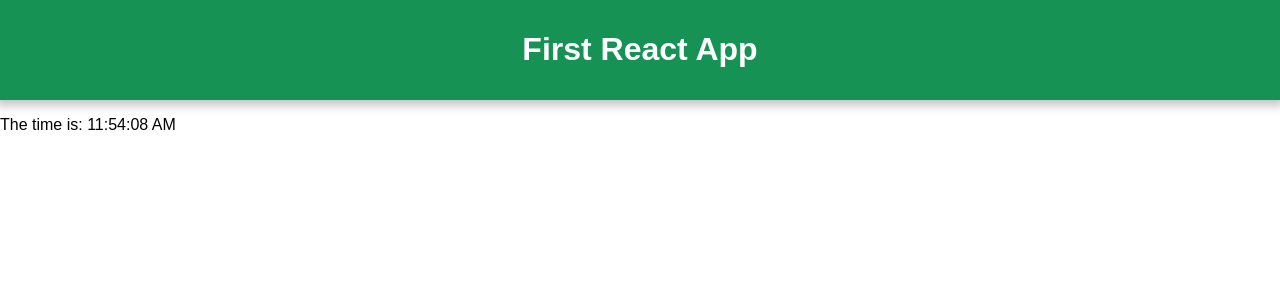
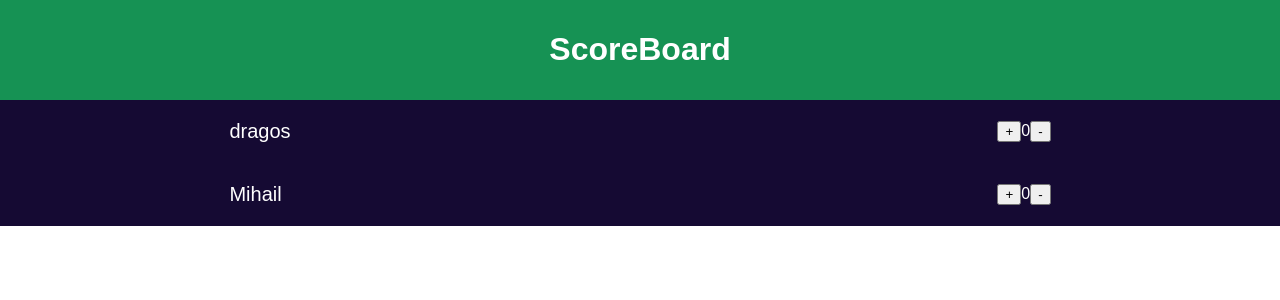
Before and after one commit to dragosbus/reactjs-for-beginners, a React (Create React App) app in the folder lecture/: page / in a window 1280 px wide. Shown: the top 300 px of the page. Built offline with nearby package versions, Linux system fonts and the light colour scheme.

Commit message:
added player component

```diff
--- a/lecture/src/App.css
+++ b/lecture/src/App.css
@@ -9,3 +9,17 @@
   padding: 10px 2px;
   box-shadow: 0 0 10px 5px rgba(2,2,2,0.25);
 }
+
+.player {
+  display: flex;
+  width: 100%;
+  justify-content: center;
+  align-items: center;
+  background: rgb(21, 10, 51);
+  color: #fff;
+}
+
+.name {
+  width: 60%;
+  font-size: 20px;
+}
--- a/lecture/src/App.js
+++ b/lecture/src/App.js
@@ -1,50 +1,15 @@
 import React, { Component } from 'react';
+import Header from './components/Header';
+import Main from './components/Main';
 import './App.css';
 
-
-class Header extends Component {
-  constructor(props) {
-    super(props);
-    this.state = {
-      headerText: 'First React App'
-    };
-  }
-  render() {
-    return (
-      <header className="main-header">
-        <h1>{this.state.headerText}</h1>
-      </header>
-    );
-  }
-}
-
-class Clock extends Component {
-  constructor(props) {
-    super(props);
-    this.state = { date: new Date() };
-  }
-  componentDidMount() {
-    this.timeID = setInterval(() => {
-      this.setState({
-        date: new Date()
-      });
-    },1000);
-  }
-
-  componentWillUnmount() {
-    clearInterval(this.timeID);
-  }
-  render() {
-    return <p>The time is: {this.state.date.toLocaleTimeString()}</p>
-  }
-}
 
 class App extends Component {
   render() {
     return (
-      <div>
+      <div className="container">
         <Header />
-        <Clock/>
+        <Main/>
       </div>
     );
   }
--- /dev/null
+++ b/lecture/src/components/Header.js
@@ -0,0 +1,14 @@
+import React, { Component } from 'react';
+
+
+class Header extends Component {
+    render() {
+        return (
+            <header className="main-header">
+                <h1>ScoreBoard</h1>
+            </header>
+        );
+    }
+}
+
+export default Header;
--- /dev/null
+++ b/lecture/src/components/Main.js
@@ -0,0 +1,49 @@
+import React, { Component } from 'react';
+
+
+const players = [
+    {
+        name: "dragos",
+        score: 0
+    },
+    {
+        name: "Mihail",
+        score: 0
+    }
+];
+
+class Main extends Component {
+    render() {
+        return (
+            <main>
+                <Players/>
+            </main>
+        );
+    }
+}
+
+class Players extends Component {
+
+    render() {
+        return (
+          <div>
+                {players.map((player, id) => <Player key={id} name={player.name} score={player.score}/>)}
+          </div>
+        );
+    }
+}
+
+class Player extends Component {
+    render() {
+        return (
+            <div className="player">
+                <p className="name">{this.props.name}</p>
+                <button>+</button>
+                <p className="score">{this.props.score}</p>
+                <button>-</button>
+            </div>
+        );
+    }
+}
+
+export default Main;
```
